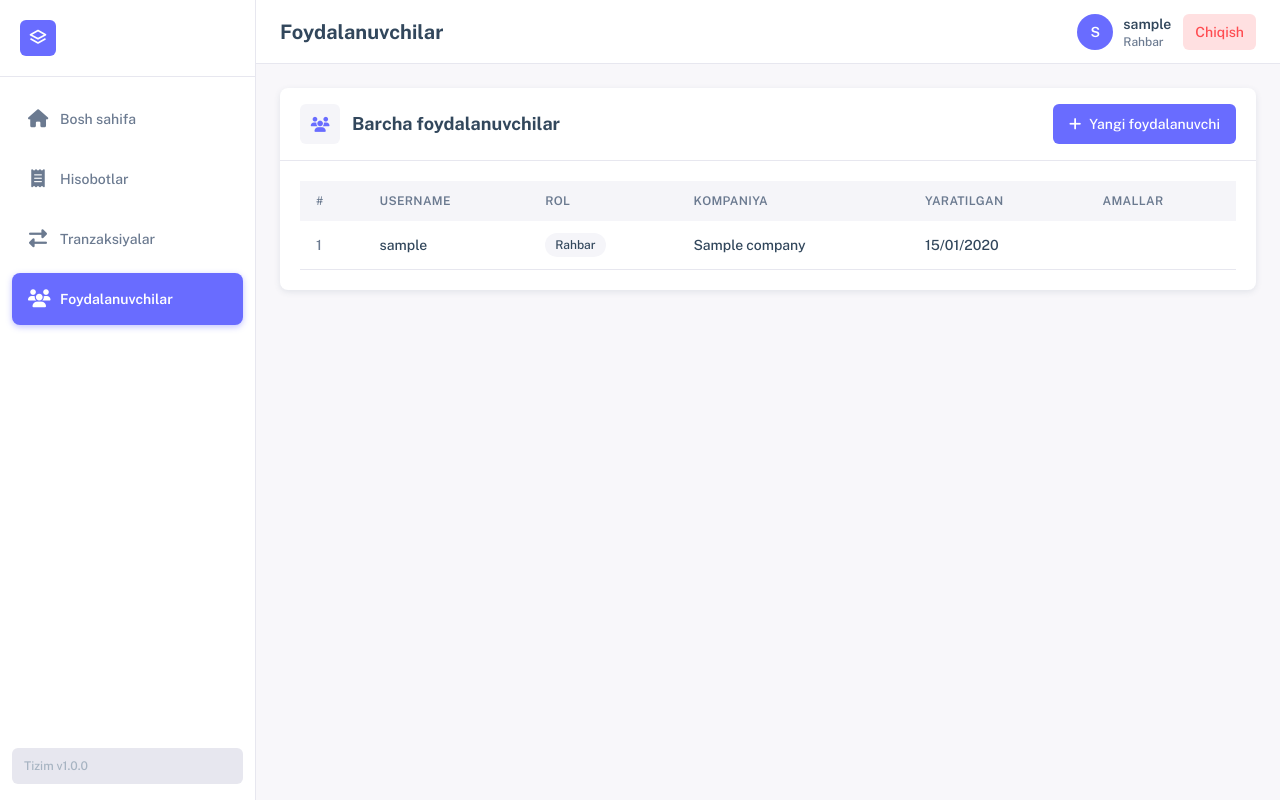
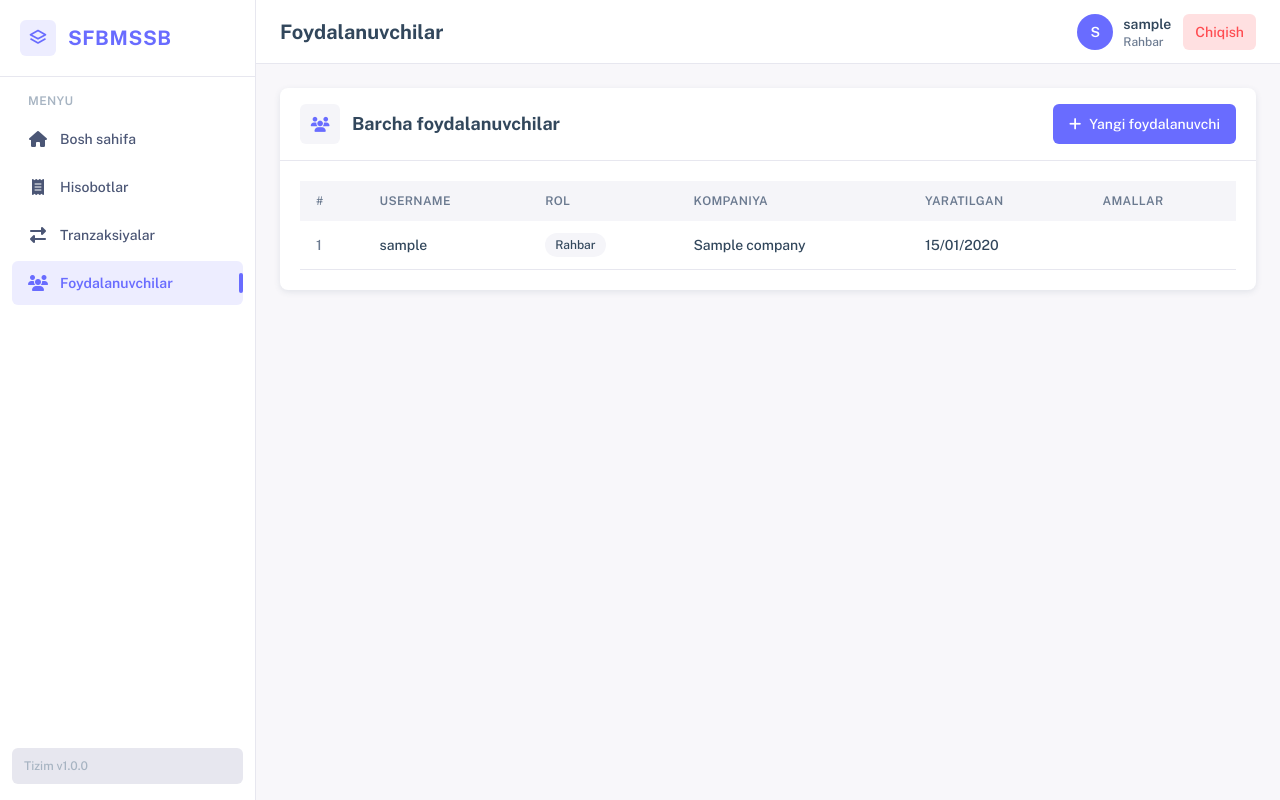
Before and after one commit to clashcoocac-cyber/finance, a Django app: page /users/ in a window 1280 px wide. Run offline with Django 4.2, Linux system fonts and the light colour scheme; a user stored in the database is signed in; tables that the repository leaves empty hold one stand-in row (values such as "Sample post"); some libraries are stand-ins or nearby versions.

Commit message:
redesign: sidebar active-item pill to match real Sneat screenshot
Active nav item was a solid-violet-fill pill with white text. The real
Sneat sidebar (per user-provided screenshot) uses a light lavender
tint background, violet text/icon, and a thin violet accent bar on the
item's right edge instead. Match that: --color-sidebar-active-bg is
now rgba(105,108,255,.12), --color-sidebar-active-text is the brand
violet, and _nav_item.html adds the right-edge accent bar. Also add a
small uppercase "Menyu" section label above the nav list, matching
Sneat's "APPS & PAGES" section-header pattern.

Co-Authored-By: Claude Sonnet 5 <noreply@anthropic.com>
Claude-Session: https://claude.ai/code/session_01ELD6hteTV6TXqvBvAzbjnE

```diff
--- a/templates/base.html
+++ b/templates/base.html
@@ -39,10 +39,10 @@
 
             --color-sidebar-bg: #FFFFFF;
             --color-sidebar-border: #E7E7EF;
-            --color-sidebar-text: #6B7A90;
+            --color-sidebar-text: #4B5675;
             --color-sidebar-text-muted: #A7B4C2;
-            --color-sidebar-active-bg: #696CFF;
-            --color-sidebar-active-text: #FFFFFF;
+            --color-sidebar-active-bg: rgba(105, 108, 255, 0.12);
+            --color-sidebar-active-text: #696CFF;
 
             --shadow-card: 0 2px 6px 0 rgba(67, 89, 113, 0.12);
         }
--- a/templates/base_app.html
+++ b/templates/base_app.html
@@ -23,7 +23,8 @@
             <span class="text-xl font-bold tracking-wide" style="color: var(--color-sidebar-active-text);">SFBMSSB</span>
         </div>
 
-        <nav class="flex-1 px-3 py-4 space-y-2 overflow-y-auto">
+        <nav class="flex-1 px-3 py-4 space-y-1 overflow-y-auto">
+            <p class="px-4 mb-2 text-xs font-semibold uppercase tracking-wide" style="color: var(--color-sidebar-text-muted);">Menyu</p>
             {% if request.user.is_boss %}
                 {% url 'boss_dashboard' as nav_url %}
                 {% include "partials/_nav_item.html" with url=nav_url label="Bosh sahifa" icon="home" current=url_name match="boss_dashboard" %}
--- a/templates/partials/_nav_item.html
+++ b/templates/partials/_nav_item.html
@@ -7,8 +7,11 @@ Sidebar nav link. Params:
   match / match2 — url name(s) that light this item up
 {% endcomment %}
 <a href="{{ url }}"
-   class="flex items-center gap-3 px-4 py-3 rounded-lg text-sm transition-colors {% if current == match or current == match2 %}font-semibold{% else %}font-medium{% endif %}"
-   style="{% if current == match or current == match2 %}background: var(--color-sidebar-active-bg); color: var(--color-sidebar-active-text); box-shadow: 0 2px 6px rgba(105, 108, 255, 0.4);{% else %}color: var(--color-sidebar-text);{% endif %}">
-    <i class="fa-solid {% if icon == 'home' %}fa-house{% elif icon == 'reports' %}fa-receipt{% elif icon == 'transactions' %}fa-right-left{% elif icon == 'users' %}fa-users{% elif icon == 'income' %}fa-arrow-trend-up{% elif icon == 'expense' %}fa-arrow-trend-down{% endif %} text-lg shrink-0" style="width: 1.25rem; text-align: center;"></i>
+   class="relative flex items-center gap-3 px-4 py-2.5 rounded-md text-sm transition-colors {% if current == match or current == match2 %}font-semibold{% else %}font-medium hover:bg-[var(--color-surface-muted)]{% endif %}"
+   style="{% if current == match or current == match2 %}background: var(--color-sidebar-active-bg); color: var(--color-sidebar-active-text);{% else %}color: var(--color-sidebar-text);{% endif %}">
+    <i class="fa-solid {% if icon == 'home' %}fa-house{% elif icon == 'reports' %}fa-receipt{% elif icon == 'transactions' %}fa-right-left{% elif icon == 'users' %}fa-users{% elif icon == 'income' %}fa-arrow-trend-up{% elif icon == 'expense' %}fa-arrow-trend-down{% endif %} text-base shrink-0" style="width: 1.25rem; text-align: center;"></i>
     <span>{{ label }}</span>
+    {% if current == match or current == match2 %}
+    <span class="absolute right-0 top-1/2 -translate-y-1/2 h-5 w-1 rounded-full" style="background: var(--color-brand);"></span>
+    {% endif %}
 </a>
```
